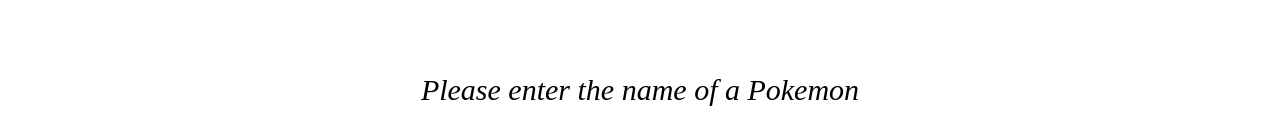
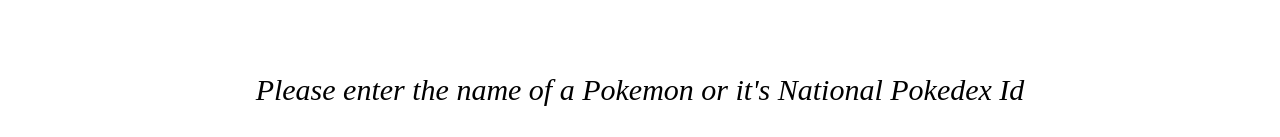
Before and after one commit to aoppenh/api-party, a React (Create React App) app: page /pokemon in a window 1280 px wide. Shown: the part 741-878 px from the top of the page. Built offline with nearby package versions, Linux system fonts and the light colour scheme; the HTML template or start-up script is replaced by a standard one; a web font is replaced by a local one.

Commit message:
added text

```diff
--- a/src/Pokemon.js
+++ b/src/Pokemon.js
@@ -35,7 +35,7 @@
             <button type="submit">Look up Pokemon</button>
           </div>
         </form>
-        <Route exact path='/pokemon' render={() => <h3>Please enter the name of a Pokemon</h3>} />
+        <Route exact path='/pokemon' render={() => <h3>Please enter the name of a Pokemon or it's National Pokedex Id</h3>} />
         <Route path='/pokemon/:username' component={Monster} />
       </div>
     )
```
